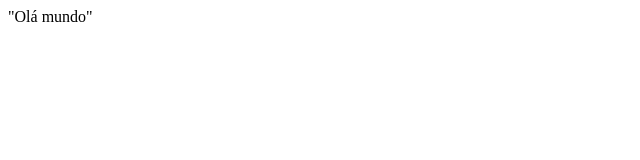
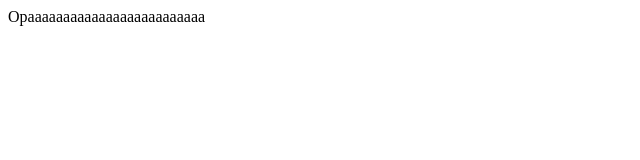
Before and after one commit to Marco-Antonio-Furtado/Contador-React, a React (Create React App) app: page / in a window 1280 px wide. Shown: the top 160 px of the page, without its empty margins (0-640 px from the left). Built offline with nearby package versions, Linux system fonts and the light colour scheme.

Commit message:
criando e utilizando um novo componente

```diff
--- a/src/App.js
+++ b/src/App.js
@@ -2,7 +2,7 @@
 function App() {
   return (
     <div className="App">
-     "Olá mundo"
+     "Olá mundoooooooooooo"
     </div>
   );
 }
--- /dev/null
+++ b/src/components/Teste.jsx
@@ -0,0 +1,7 @@
+import React from 'react'
+
+function Teste(){
+    return  "Opaaaaaaaaaaaaaaaaaaaaaaaaa"
+}
+
+export default Teste
--- a/src/index.js
+++ b/src/index.js
@@ -1,10 +1,9 @@
 import React from 'react';
 import ReactDOM from 'react-dom';
 import App from './App';
+import Teste from './components/Teste'
 
 ReactDOM.render(
-  <React.StrictMode>
-    <App />
-  </React.StrictMode>,
+    <Teste />,
   document.getElementById('root')
 );
```
